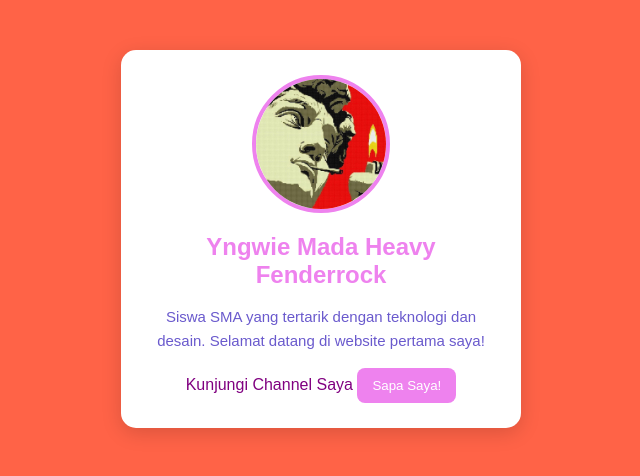
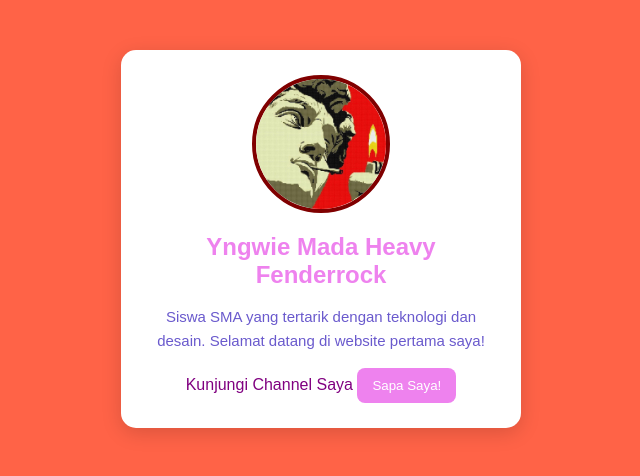
Before and after one commit to madaingwie-pixel/Pelatihan-tik-, a plain HTML site: page index.html in a window 1280 px wide. Shown: the whole page, without its empty margins (319-959 px from the left). Drawn offline with Linux system fonts and the light colour scheme.

Commit message:
Update style.css

```diff
--- a/style.css
+++ b/style.css
@@ -23,7 +23,7 @@ body {
     height: 130px;
     border-radius: 50%;
     object-fit: cover;
-    border: 4px solid #ee82ee;
+    border: 4px solid #800000;
 }
 
 .kartu-profil h1 {
```
